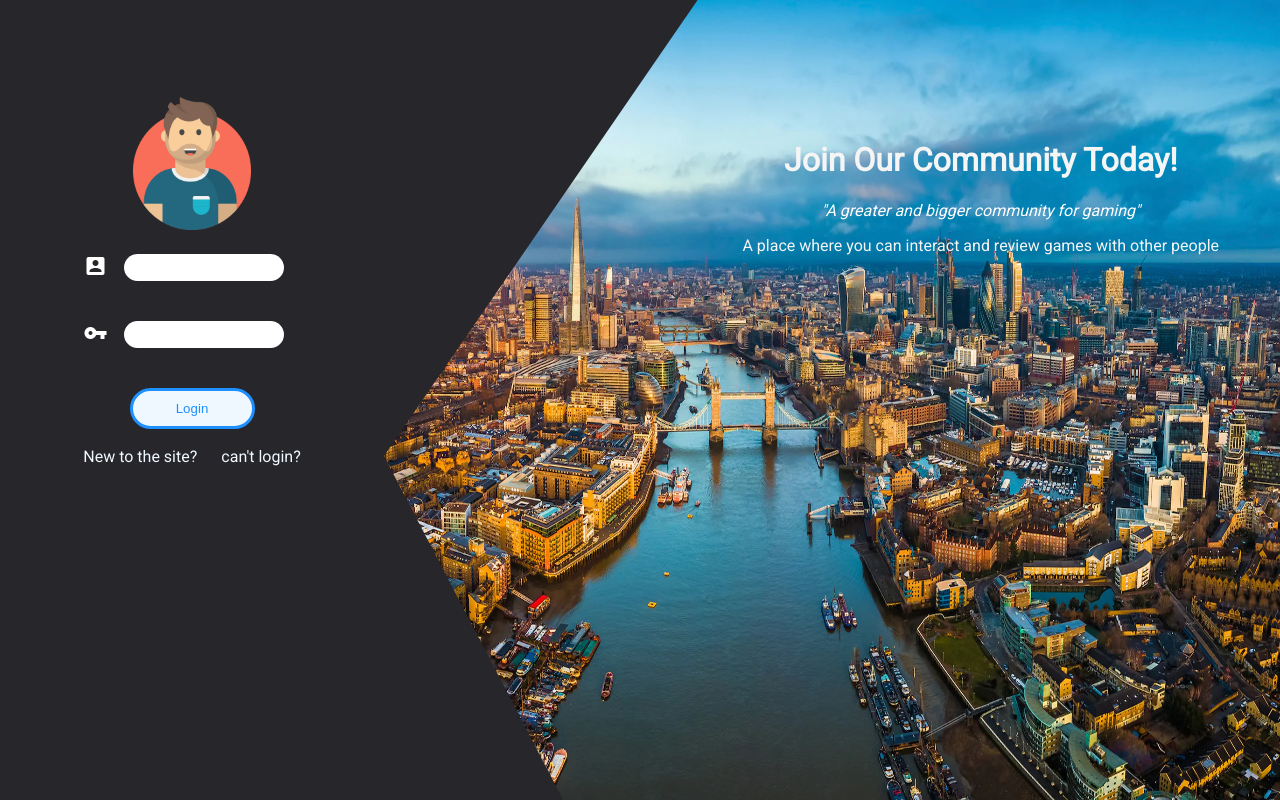
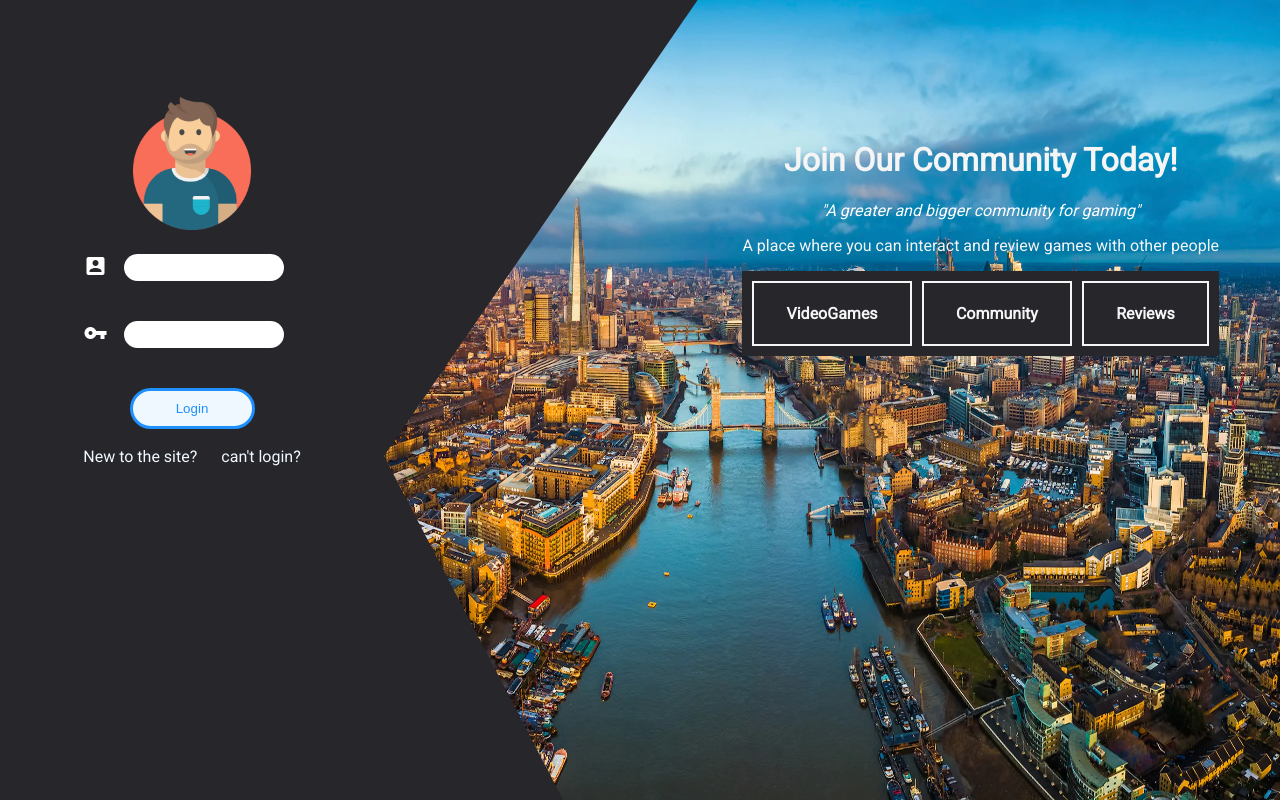
Before and after one commit to DiegoAvmor/WebDevelopmentProyect, a PHP site: page /login.html in a window 1280 px wide. Run offline with PHP 8.4, Linux system fonts and the light colour scheme.

Commit message:
Se agrego cajas informativas al Login

```diff
--- a/WebProyect/login.html
+++ b/WebProyect/login.html
@@ -35,6 +35,26 @@
                 <H1>Join Our Community Today!</H1>
                 <p><i>"A greater and bigger community for gaming"</i></p>
                 <p>A place where you can interact and review games with other people</p>
+                <div id="infoContainer">
+                    <div class="contentInfo" id="videogame">
+                        <H4>VideoGames</H4>
+                    </div>
+                    <div class="bubble">
+                        <p>All you favorite games in one site.</p>
+                    </div>
+                    <div class="contentInfo" id="community">
+                        <H4>Community</H4>
+                    </div>
+                    <div class="bubble">
+                        <p>Meet people who likes the same games as you</p>
+                    </div>
+                    <div class="contentInfo" id="review">
+                        <H4>Reviews</H4>
+                    </div>
+                    <div class="bubble">
+                        <p>Look at reviews or make your own!</p>
+                    </div>
+                </div>
             </div>
             <img src="images/login/london-aerial-thames-guide.webp" alt="image" id="bigImage">
         </div>
--- a/WebProyect/styles/login.css
+++ b/WebProyect/styles/login.css
@@ -44,6 +44,48 @@ i{
     left: 40%;
     font-family: 'Roboto', sans-serif;
     color: whitesmoke;
+}
+
+#rightContent > #infoContainer{
+    display: grid;
+    grid-template-columns: repeat(3,auto);
+    grid-gap: 10px;
+    background-color: #26262B;
+    padding: 10px;
+}
+
+#infoContainer > .contentInfo{
+    border: 2px solid whitesmoke;
+}
+
+/*Bubble text generator: https://www.ilikepixels.co.uk/bubbler/*/
+.bubble
+{
+    visibility: hidden;
+    margin-top: 100px;
+    position: fixed;
+    right: 15%;
+    width: 250px;
+    height: auto;
+    padding: 0px;
+    background: #26262B;
+    -webkit-border-radius: 10px;
+    -moz-border-radius: 10px;
+    border-radius: 10px;
+}
+
+.bubble:after
+{
+content: '';
+position: absolute;
+border-style: solid;
+border-width: 0 15px 15px;
+border-color: #26262B transparent;
+display: block;
+width: 0;
+z-index: 1;
+top: -15px;
+left: 110px;
 }
 
 /*Acomodacion para los iconos de las cajas*/
@@ -104,3 +146,19 @@ a:hover{
     height: 100vh;
     clip-path: polygon(35% 0, 100% 0, 100% 100%, 20% 100%, 0 57%);
 }
+
+/*Box info actions*/
+.contentInfo:hover{
+    cursor: pointer;
+    background-color: dodgerblue;
+}
+
+#videogame:hover + .bubble {
+    visibility: visible;
+}
+#community:hover + .bubble {
+    visibility: visible;
+}
+#review:hover + .bubble {
+    visibility: visible;
+}
```
